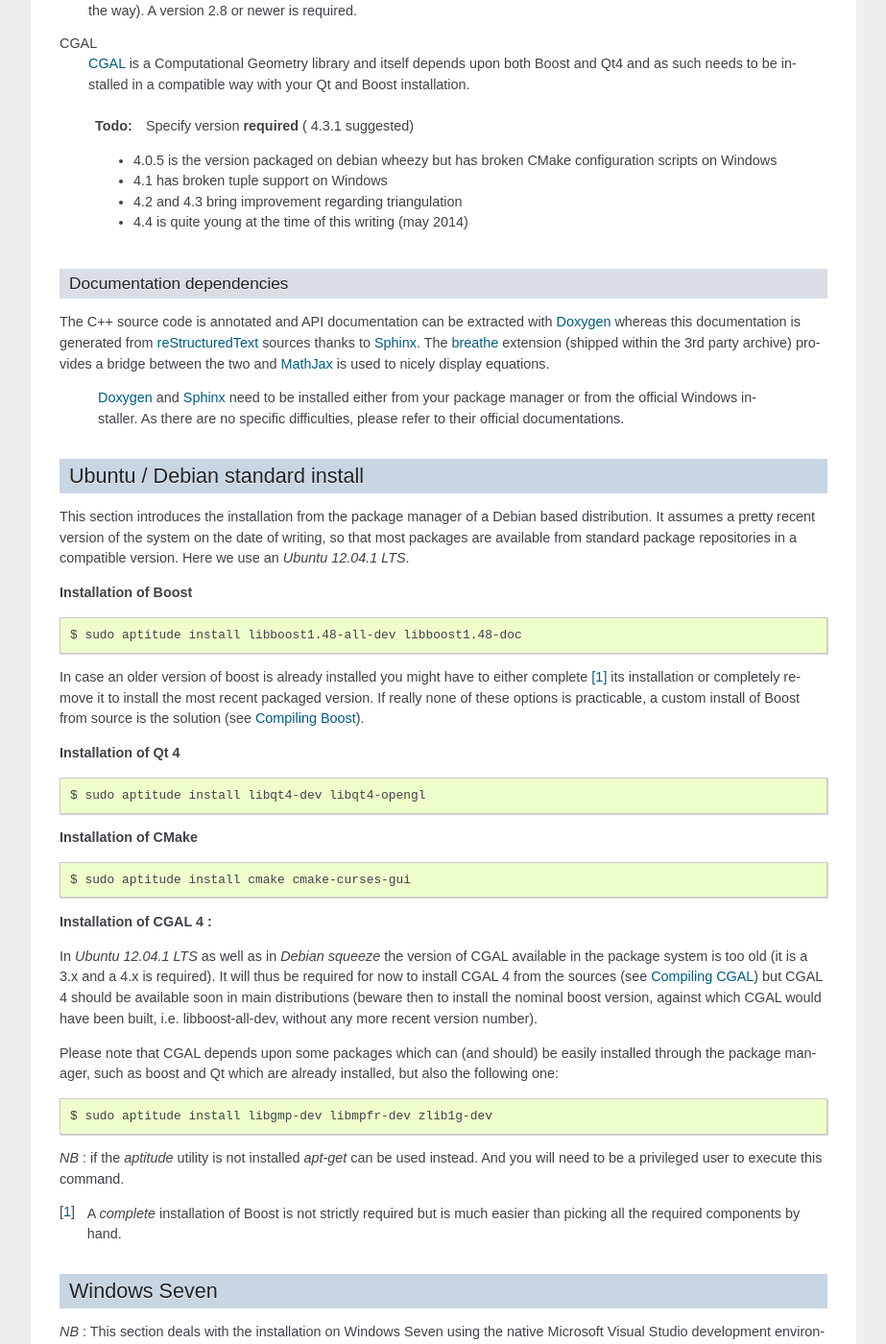
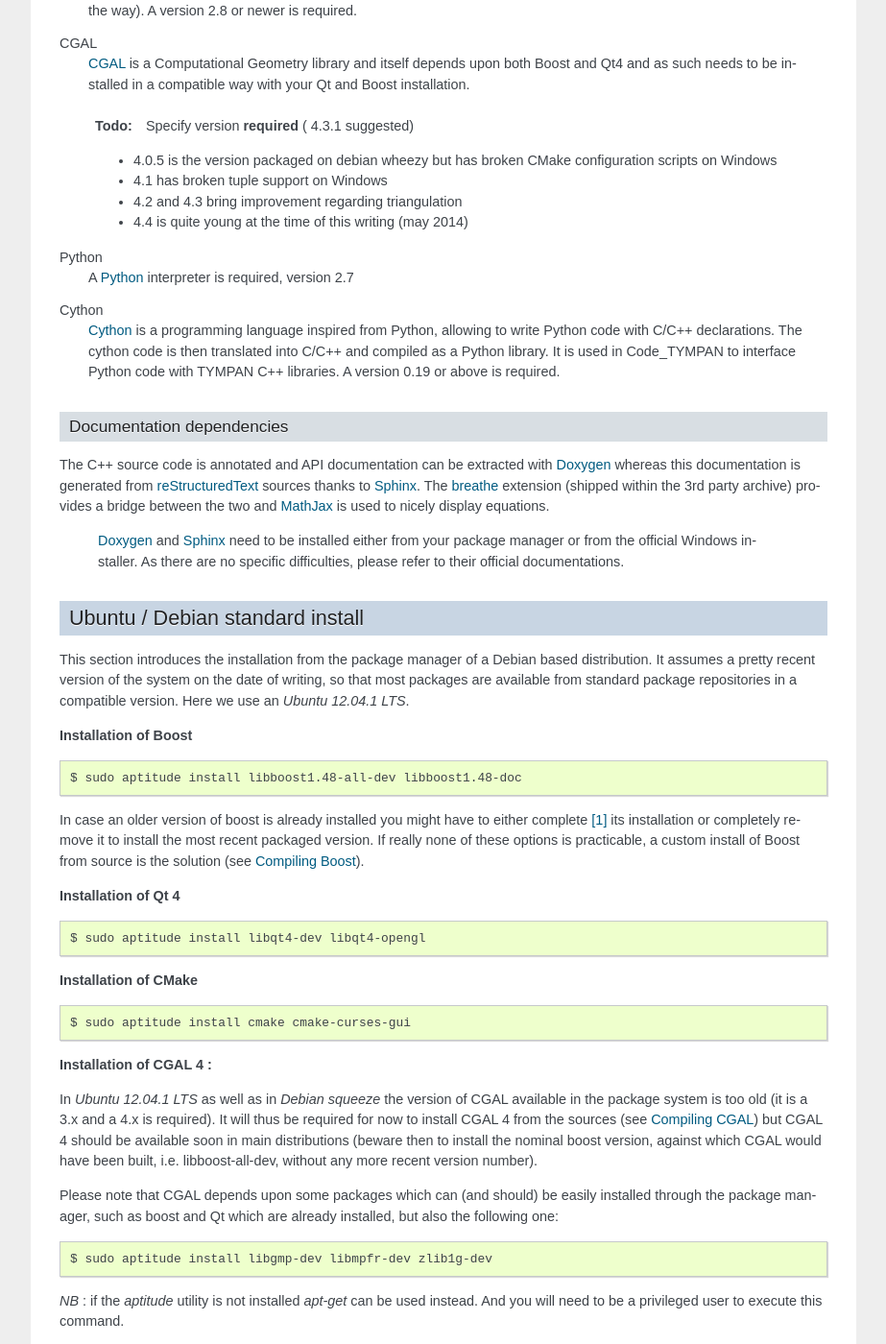
Before and after one commit to Jiunixo/test_mig2, a Sphinx documentation site: the page built from doc/installing.rst, in a window 1280 px wide and 1400 px high, scrolled down 932 px. Shown: the whole window at 96% size, without its empty margins (198-1121 px from the left). Built offline with Sphinx 7.4.7, drawn with Linux system fonts in a browser that asks for light colours; some of the changed text lies outside the part shown.

Commit message:
[doc] add Cython and Python to the installing section

```diff
--- a/doc/installing.rst
+++ b/doc/installing.rst
@@ -77,6 +77,17 @@
                   - 4.2 and 4.3 bring improvement regarding triangulation
                   - 4.4 is quite young at the time of this writing (may 2014)
 
+Python
+        A Python_ interpreter is required, version 2.7
+
+Cython
+        Cython_ is a programming language inspired from Python, allowing to
+        write Python code with C/C++ declarations. The cython code is then
+        translated into C/C++ and compiled as a Python library. It is used in
+        Code_TYMPAN to interface Python code with TYMPAN C++ libraries. A version
+        0.19 or above is required.
+
+
 Documentation dependencies
 --------------------------
 
@@ -147,6 +158,11 @@
 .. [#] A *complete* installation of Boost is not strictly required but
        is much easier than picking all the required components by hand.
 
+**Installation of python and cython** ::
+
+    $ sudo aptitude install python cython
+
+
 Windows Seven
 =============
 
@@ -179,6 +195,11 @@
 CGAL
         See the `Compiling CGAL`_ (no real binary installer available on Windows) :
         https://gforge.inria.fr/frs/download.php/32993/CGAL-4.3-Setup.exe
+
+Cython
+        Cython can be installed through *Python(x,y)*  and found at:
+        http://code.google.com/p/pythonxy/wiki/StandardPlugins (follow the
+        installation instructions)
 
 If you have no direct Internet connection (typically you are behind an
 authenticating proxy) you will have to build Boost from source :
@@ -329,7 +350,8 @@
 .. _CMake: http://www.cmake.org/
 .. _CGAL: http://www.cgal.org/
 .. _MinGW: http://www.mingw.org/
-
+.. _Python: http://www.python.org/
+.. _Cython: http://www.cython.org/
 
 .. _`CGAL forge` : https://gforge.inria.fr/frs/?group_id=52
 
```
